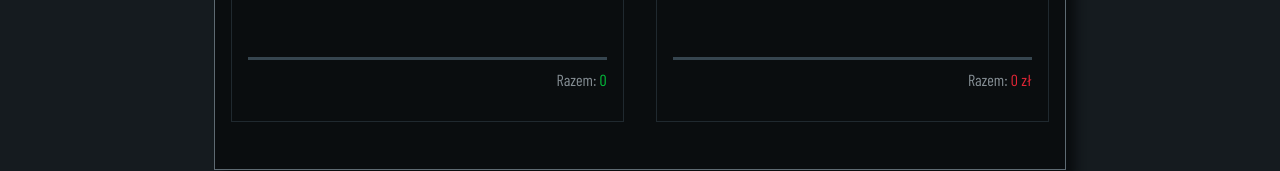
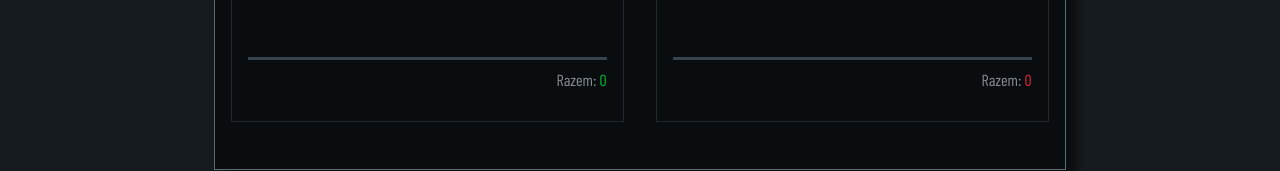
Before and after one commit to Scorpion19702022/SIMPLE_PROJECT_REACT_REDUX, a React (Vite) app: page /Wallet in a window 1280 px wide. Shown: the part 691-862 px from the top of the page. Built offline with nearby package versions, Linux system fonts and the light colour scheme; a web font is replaced by a local one.

Commit message:
added sum

```diff
--- a/src/Components/Wallet/WalletList.tsx
+++ b/src/Components/Wallet/WalletList.tsx
@@ -2,7 +2,7 @@ import { TypesWallet } from '../../Features/Wallet/TypesWallet'
 import styles from './Styles/WalletList.module.css'
 import WalletExpenseItem from './WalletExpenseItem'
 import WalletIncomeItem from './WalletIncomeItem'
-import { selectIncomeSum } from '../../Features/Wallet/WalletSelectors'
+import { selectExpenseSum, selectIncomeSum } from '../../Features/Wallet/WalletSelectors'
 import { useAppSelector } from '../../hooks/useReduxHooks'
 
 interface initialProps {
@@ -19,6 +19,7 @@ const WalletList: React.FC<initialProps> = ({
 	deleteDealExpense,
 }) => {
 	const incomeSum = useAppSelector(selectIncomeSum)
+	const expenseSum = useAppSelector(selectExpenseSum)
 
 	return (
 		<section className={styles.wrapper}>
@@ -46,7 +47,7 @@ const WalletList: React.FC<initialProps> = ({
 					</div>
 					<div className={styles.box_sum}>
 						<span className={styles.text_sum}>
-							Razem: <span className={styles.sum_expense}>0 zł</span>
+							Razem: <span className={styles.sum_expense}>{expenseSum}</span>
 						</span>
 					</div>
 				</div>
```
